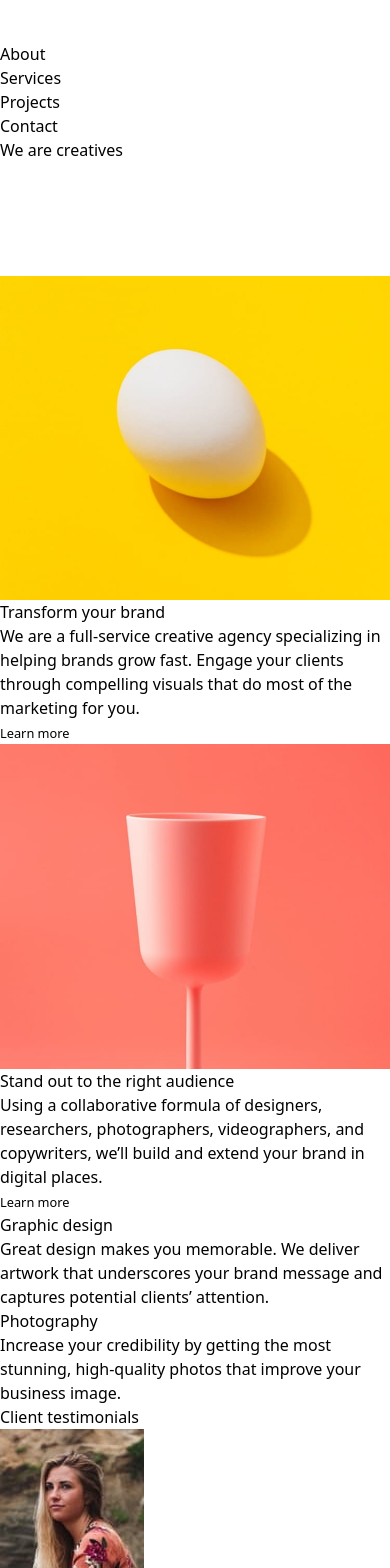
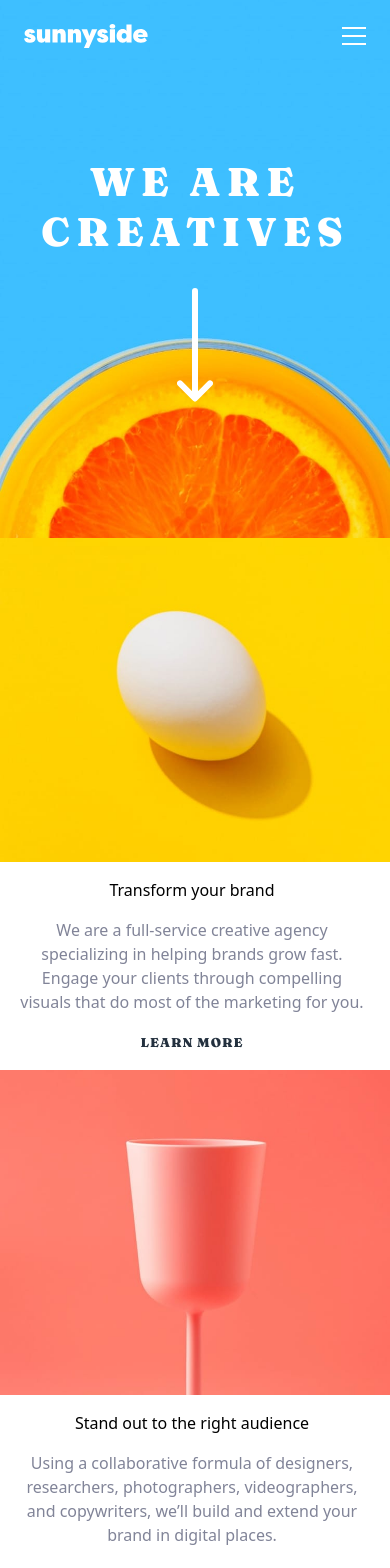
Before and after one commit to Rgit915/sunnyside-agency-landing-page, a React (Vite) app: page / in a window 390 px wide. Shown: the top 1568 px of the page. Built offline with nearby package versions, Linux system fonts and the light colour scheme.

Commit message:
Implement responsive styles for mobile screens

```diff
--- a/src/App.jsx
+++ b/src/App.jsx
@@ -1,12 +1,16 @@
 import logo from "./assets/images/logo.svg";
-import humburgerMenu from "./assets/images/icon-hamburger.svg";
 import arrowDown from "./assets/images/icon-arrow-down.svg";
 import imageTransformMobile from "./assets/images/mobile/image-transform.jpg";
 import imageTransformDesktop from "./assets/images/desktop/image-transform.jpg";
 import imageStandoutMobile from "./assets/images/mobile/image-stand-out.jpg";
 import imageStandoutDesktop from "./assets/images/desktop/image-stand-out.jpg";
+import facebookIcon from "./assets/images/icon-facebook.svg";
+import instagramIcon from "./assets/images/icon-instagram.svg";
+import twitterIcon from "./assets/images/icon-twitter.svg";
+import pinterestIcon from "./assets/images/icon-pinterest.svg";
 
 import data from "../data.json";
+import NavLinks from "./components/NavLinks";
 
 const App = () => {
   const testimonalData = data.testimonals;
@@ -14,39 +18,20 @@ const App = () => {
 
   return (
     <>
-      <header className="hero ">
+      <header className="hero bg-[url(./assets/images/mobile/image-header.jpg)] bg-cover bg-center w-full h-[538px] p-6  flex flex-col justify-between">
+        {/* NAVIGATION MENU */}
+        <NavLinks />
 
-        <nav>
-          <div className="logo">
-            <img src={logo} alt="Sunnyside logo" />
-          </div>
-          <div>
-            <img src={humburgerMenu} alt="Humburger Menu" />
-          </div>
-
-        {/* NAVIGATION MENU */}
-
-          <ul>
-            <li>
-              <a to="#about">About</a>
-            </li>
-            <li>
-              <a to="#services">Services</a>
-            </li>
-            <li>
-              <a to="#projects">Projects</a>
-            </li>
-            <li>
-              <a to="#contacts">Contact</a>
-            </li>
-          </ul>
-        </nav>
-
-        <div className="title">
-          <h1> We are creatives</h1>
-        </div>
-        <div className="arrow-down">
-          <img src={arrowDown} alt="Arrow down icon" />
+        <div className="flex flex-col justify-around items-center mb-24 ">
+          <h1 className="title font-fraunces font-[900] text-[40px] leading-[49.32px] tracking-[6.25px] text-white uppercase text-center py-4 ">
+            {" "}
+            We are creatives
+          </h1>
+          <img
+            className="arrow-down py-4"
+            src={arrowDown}
+            alt="Arrow down icon"
+          />
         </div>
       </header>
       <main>
@@ -54,7 +39,7 @@ const App = () => {
         <section className="services-section">
           {/* FIRST ROW */}
           <div className="first-row">
-            <picture>
+            <picture className="h-[312px]">
               <source
                 media="(min-width:720px )"
                 srcSet={imageTransformDesktop}
@@ -65,14 +50,17 @@ const App = () => {
                 alt="An egg on yellow background"
               />
             </picture>
-            <article className="transform-brand">
+            <article className="transform-brand flex flex-col justify-center items-center text-center max-w-sm p-4  space-y-4">
               <h2> Transform your brand</h2>
-              <p>
+              <p className="text-dark-grayish-blue">
                 We are a full-service creative agency specializing in helping
                 brands grow fast. Engage your clients through compelling visuals
                 that do most of the marketing for you.
               </p>
-              <small> Learn more </small>
+              <small className=" font-fraunces font-black leading-6 tracking-[1px] text-very-dark-desaturated-blue uppercase">
+                {" "}
+                Learn more{" "}
+              </small>
             </article>
           </div>
           {/* SECOND ROW */}
@@ -89,21 +77,24 @@ const App = () => {
               />
             </picture>
 
-            <article>
+            <article className="transform-brand flex flex-col justify-center items-center text-center max-w-sm p-4  space-y-4">
               <h2> Stand out to the right audience</h2>
-              <p>
+              <p className="text-dark-grayish-blue">
                 Using a collaborative formula of designers, researchers,
                 photographers, videographers, and copywriters, we’ll build and
                 extend your brand in digital places.
               </p>
-              <small> Learn more </small>
+              <small className=" font-fraunces font-black leading-6 tracking-[1px] text-very-dark-desaturated-blue uppercase">
+                {" "}
+                Learn more{" "}
+              </small>
             </article>
           </div>
           {/* THIRD ROW */}
-          <div className="third-row ">
-            <article className="graphic-design ">
-              <div>
-                <h2>Graphic design</h2>
+          <div className="third-row flex flex-col justify-center items-center ">
+            <article className="graphic-design bg-[url(./assets/images/mobile/image-graphic-design.jpg)] bg-cover bg-center h-[600px] flex flex-col justify-center items-center text-dark-desaturated-cyan">
+              <div className="flex flex-col justify-center items-center text-center mt-auto mb-8 max-w-sm p-4">
+                <h3>Graphic design</h3>
                 <p>
                   Great design makes you memorable. We deliver artwork that
                   underscores your brand message and captures potential clients’
@@ -112,9 +103,9 @@ const App = () => {
               </div>
             </article>
 
-            <article className="photography">
-              <div>
-                <h2>Photography</h2>
+            <article className="photography bg-[url(./assets/images/mobile/image-photography.jpg)] bg-cover bg-center h-[600px] flex flex-col justify-center items-center text-dark-blue ">
+              <div className="flex flex-col justify-center items-center text-center mt-auto mb-8 max-w-sm p-4">
+                <h3>Photography</h3>
                 <p>
                   Increase your credibility by getting the most stunning,
                   high-quality photos that improve your business image.
@@ -124,21 +115,36 @@ const App = () => {
           </div>
         </section>
         {/***************************** TESTIMONALS - SECTION  *********************/}
-        <section className="testimonals-section">
-          <h3>Client testimonials</h3>
-          <article className="testimonals">
+        <section className="testimonals-section flex flex-col justify-center items-center text-center my-8">
+          <h4 className="text-base leading-5 tracking-[4px] text-grayish-blue uppercase">
+            Client testimonials
+          </h4>
+          <article className="testimonals p-8">
             {testimonalData.map((person, index) => (
-              <div className="testimonal" key={index}>
-                <img src={person.image} alt={`Image of ${person.name}`}/>
-                <p className="comment">{person.comment}</p>
-                <h4 className="name">{person.name}</h4>
-                <small className="profession">{person.profession}</small>
+              <div
+                className="testimonal flex flex-col justify-around p-4 items-center"
+                key={index}
+              >
+                <img
+                  className="rounded-full h-[72px] w-[72px]"
+                  src={person.image}
+                  alt={`Image of ${person.name}`}
+                />
+                <p className="comment text-very-dark-grayish-blue max-w-sm my-4">
+                  {person.comment}
+                </p>
+                <h5 className="name text-very-dark-desaturated-blue leading-6 tracking-[-0.13px]">
+                  {person.name}
+                </h5>
+                <small className="profession text-[14px] text-grayish-blue font-semibold leading-6 tracking-[-0.1px]">
+                  {person.profession}
+                </small>
               </div>
             ))}
           </article>
         </section>
         {/***************************** PHOTO-GALLERY SECTION *********************/}
-        <section className="photo-gallery">
+        <section className="photo-gallery h-[375] w-full grid grid-cols-2">
           {galleryData.map((image, index) => (
             <div className="photo" key={index}>
               <picture>
```
Lines whose indentation alone changed are shown as unchanged.
